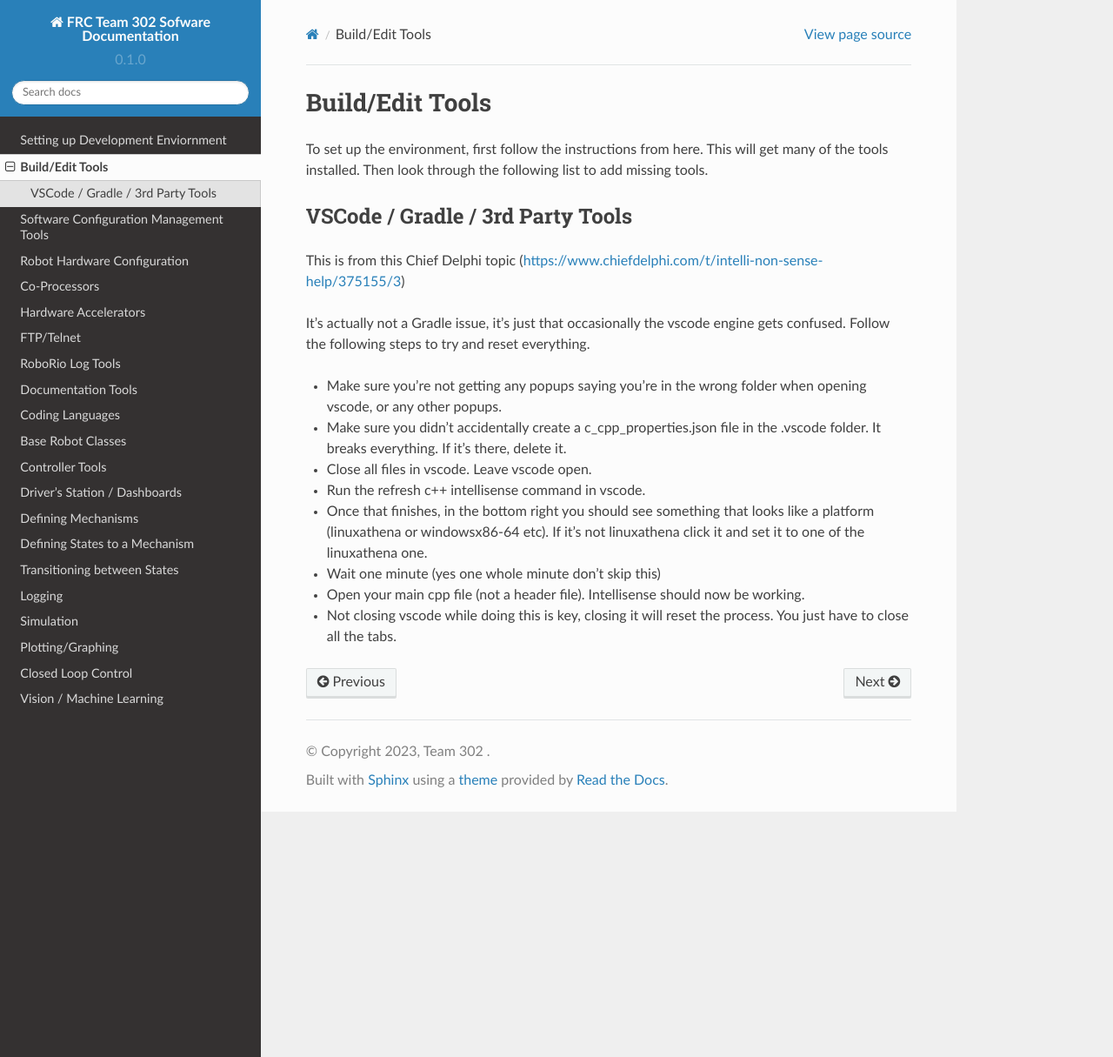
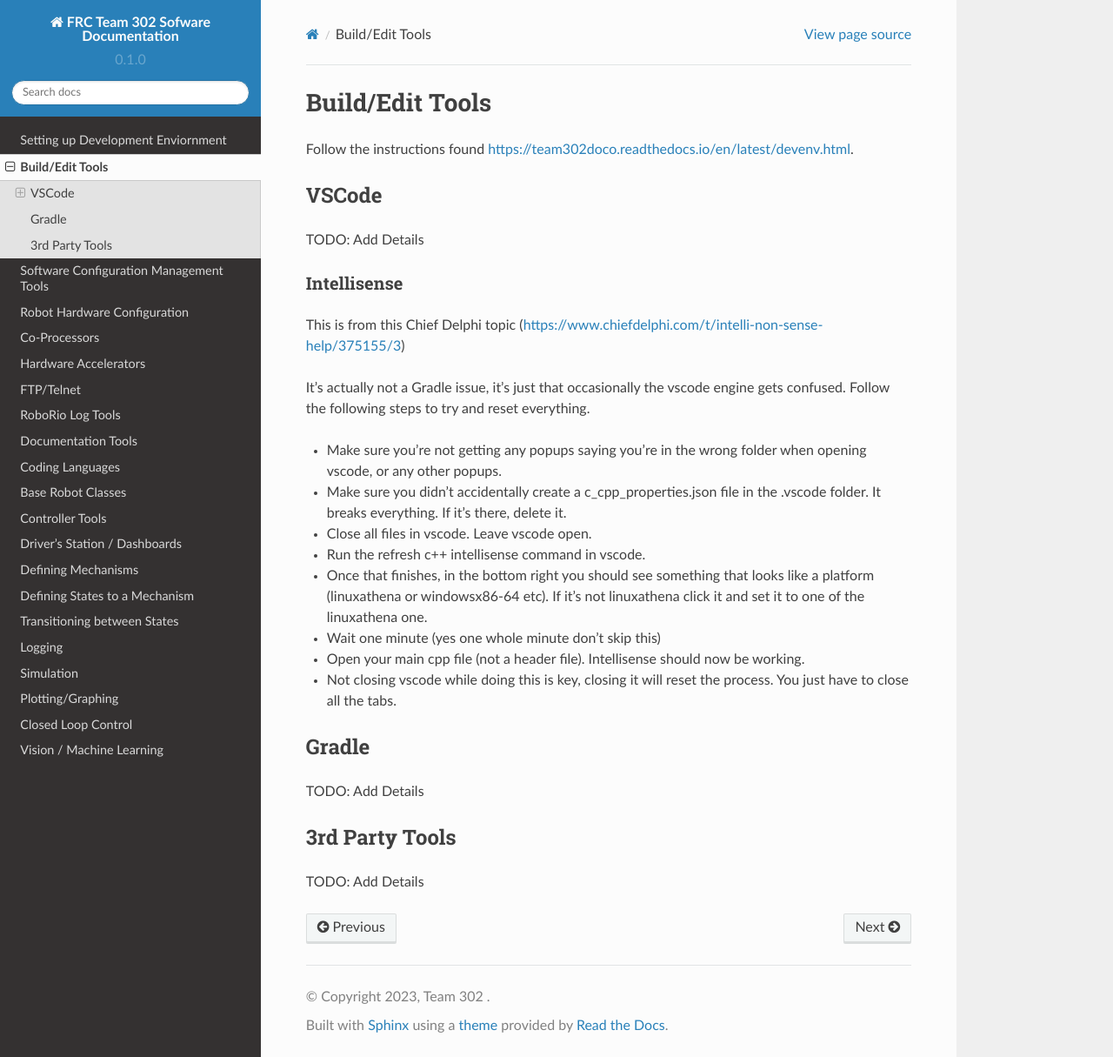
Before and after one commit to Team302/Team302Doco, a Sphinx documentation site: the page built from docs/source/buildEditTools.rst, in a window 1280 px wide and 1215 px high. Shown: the whole window at 87% size. Built offline with Sphinx 7.4.7 and the Read the Docs theme 2.0.0, drawn with Linux system fonts in a browser that asks for light colours.

Commit message:
Update buildEditTools.rst
Clean up some text

```diff
--- a/docs/source/buildEditTools.rst
+++ b/docs/source/buildEditTools.rst
@@ -3,12 +3,17 @@
 Build/Edit Tools
 ====================
 
-To set up the environment, first follow the instructions from here. This will get many of the tools installed. Then look through the following list to add missing tools.
+Follow the instructions found https://team302doco.readthedocs.io/en/latest/devenv.html.
 
 
 
-VSCode / Gradle / 3rd Party Tools
------------------------------------
+VSCode
+-------
+
+TODO:  Add Details
+
+Intellisense
+^^^^^^^^^^^^^^
 
 This is from this Chief Delphi topic (https://www.chiefdelphi.com/t/intelli-non-sense-help/375155/3)
 
@@ -29,3 +34,15 @@ It’s actually not a Gradle issue, it’s just that occasionally the vscode eng
 * Open your main cpp file (not a header file). Intellisense should now be working.
 
 * Not closing vscode while doing this is key, closing it will reset the process. You just have to close all the tabs.
+
+Gradle
+-----------------------------------
+
+TODO:  Add Details
+
+
+3rd Party Tools
+-----------------------------------
+
+
+TODO:  Add Details
```
